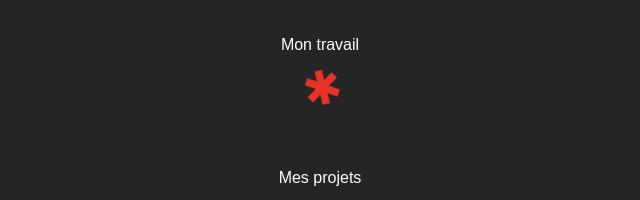
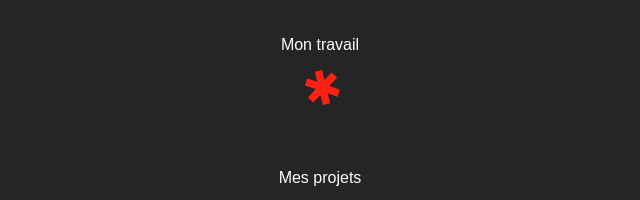
Before and after one commit to Rudloff/rudloff-static, a website: page index.html in a window 1280 px wide. Shown: the part 225-425 px from the top of the page, 320-960 px from the left. Drawn offline with Linux system fonts and the light colour scheme; files that its build step writes are made by us from their sources; files whose address does not match are found by name; a web font is replaced by a local one.

Commit message:
perf: Animafac logo in SVG

```diff
--- a/index.html
+++ b/index.html
@@ -25,7 +25,7 @@
         <div class="cat small_cat">
             <h2>Mon travail</h2>
             <ul class="part">
-                <li><a href="http://www.animafac.net/" target="_blank"><img src="images/logo_animafac.png" alt="" /><span class="tooltip">Animafac</span></a></li>
+                <li><a href="http://www.animafac.net/" target="_blank"><img src="images/logo_animafac.svg" alt="" /><span class="tooltip">Animafac</span></a></li>
             </ul>
         </div>
         <div class="cat">
```
Also changed, not shown: images/logo_animafac.png (deleted), images/logo_animafac.svg (added).
